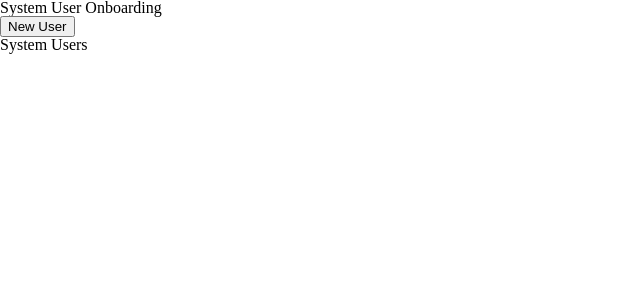
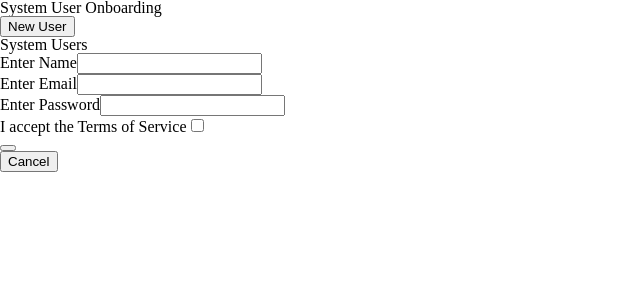
Before and after one commit to taratimmerman/user-onboard, a React (Create React App) app: page / in a window 1280 px wide. Shown: the top 300 px of the page, without its empty margins (0-640 px from the left). Built offline with nearby package versions, Linux system fonts and the light colour scheme.

Commit message:
Create form section component

```diff
--- a/package.json
+++ b/package.json
@@ -40,6 +40,7 @@
   "devDependencies": {
     "cypress": "^8.4.1",
     "eslint": "^7.32.0",
+    "eslint-plugin-cypress": "^2.12.1",
     "eslint-plugin-react": "^7.25.3"
   }
 }
--- /dev/null
+++ b/src/components/FormsSctn.js
@@ -0,0 +1,59 @@
+import React from "react";
+
+const FormsSctn = () => {
+    return (
+        <section id="formSctn">
+            <form>
+                <label
+                    htmlFor="name"
+                >Enter Name</label>
+                <input
+                    type="text"
+                    name="name"
+                    id="name"
+                />
+                <br></br>
+
+                <label
+                    htmlFor="email"
+                >Enter Email</label>
+                <input
+                    type="email"
+                    name="email"
+                    id="email"
+                />
+                <br></br>
+
+                <label
+                    htmlFor="password"
+                >Enter Password</label>
+                <input
+                    type="password"
+                    name="password"
+                    id="password"
+                />
+                <br></br>
+
+                <label
+                    htmlFor="tos"
+                >I accept the Terms of Service</label>
+                <input
+                    type="checkbox"
+                    name="tos"
+                    id="tos"
+                />
+                <br></br>
+
+                <button id="submitBtn">
+                </button>
+                <br></br>
+
+                <button id="cancelBtn">
+                    Cancel
+                </button>
+            </form>
+        </section>
+    );
+};
+
+export default FormsSctn;
--- a/src/components/UsersSctn.js
+++ b/src/components/UsersSctn.js
@@ -1,4 +1,6 @@
 import React from "react";
+
+import FormsSctn from "./FormsSctn";
 
 const UsersSctn = () => {
     return (
@@ -9,6 +11,7 @@ const UsersSctn = () => {
 
                 </ul>
             </section>
+            <FormsSctn />
         </main>
     )
 };
```
Also changed, not shown: .eslintrc.json, 1 other file (tests, documents, lock files or other folders).
